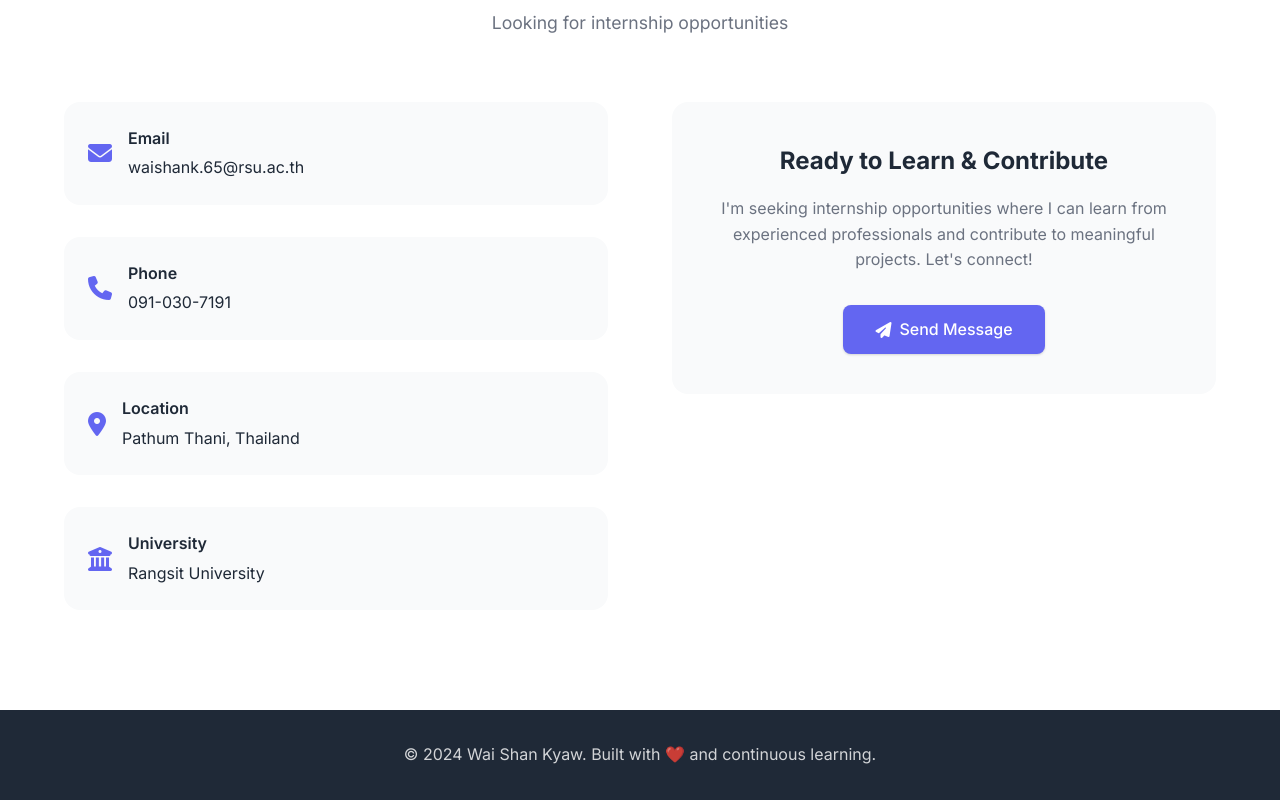
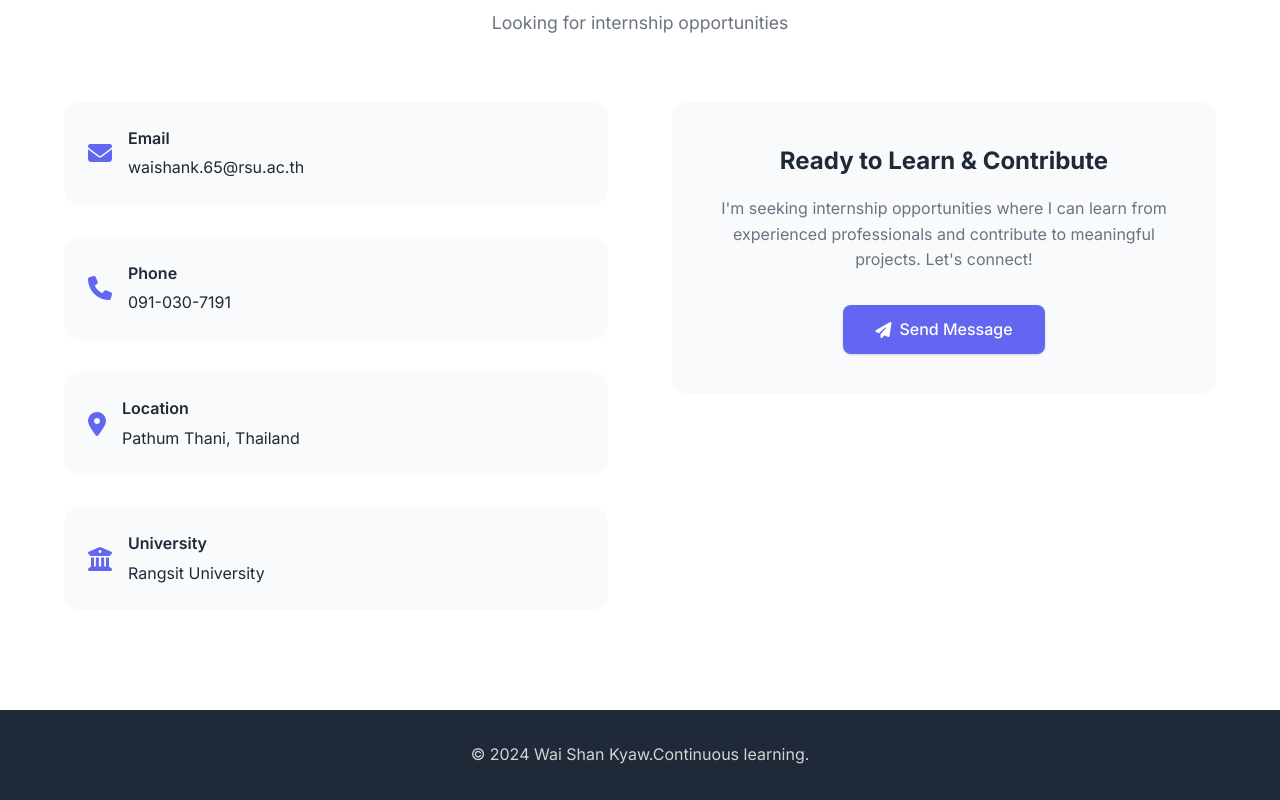
Before and after one commit to IndaraXX/Wai-Shan.github.io, a plain HTML site: page index.html in a window 1280 px wide. Shown: the part 3378-4178 px from the top of the page. Drawn offline with Linux system fonts and the light colour scheme.

Commit message:
Update index.html

```diff
--- a/index.html
+++ b/index.html
@@ -285,7 +285,7 @@
     <!-- Footer -->
     <footer class="footer">
         <div class="container">
-            <p>&copy; 2024 Wai Shan Kyaw. Built with ❤️ and continuous learning.</p>
+            <p>&copy; 2024 Wai Shan Kyaw.Continuous learning.</p>
         </div>
     </footer>
 
```
